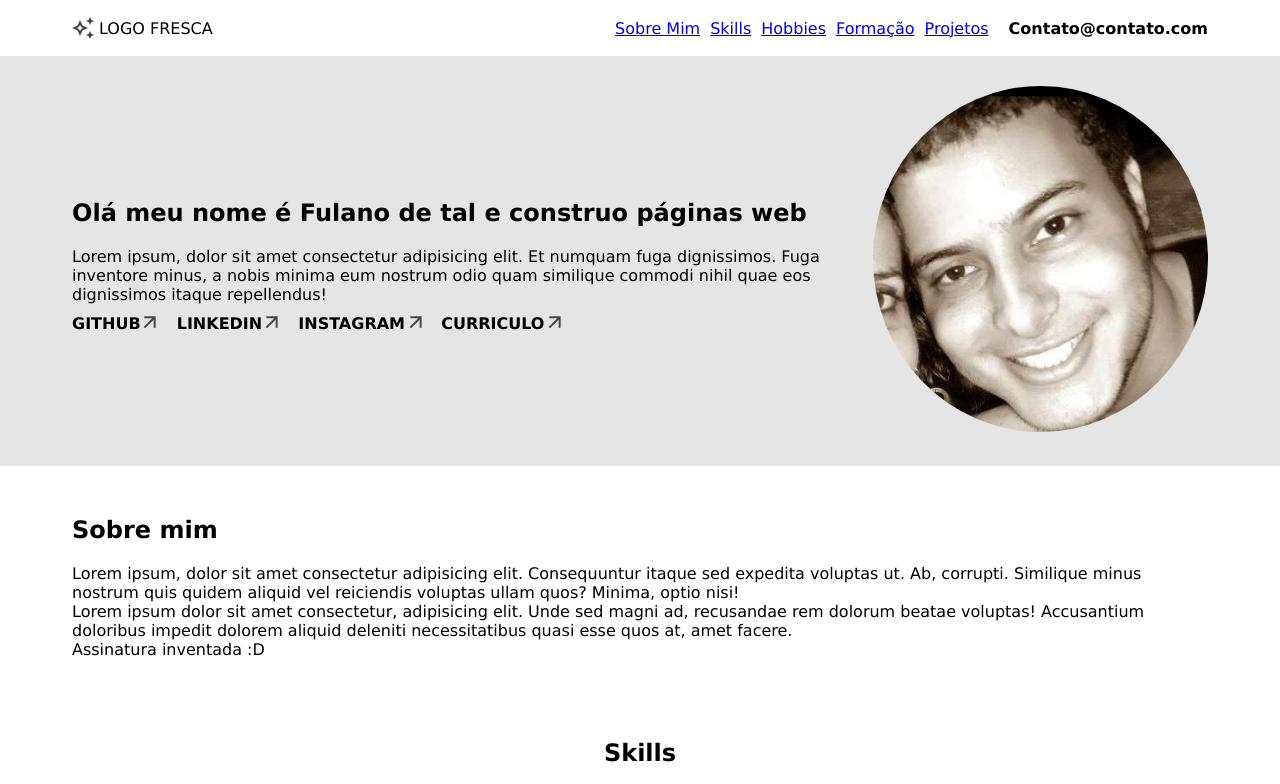
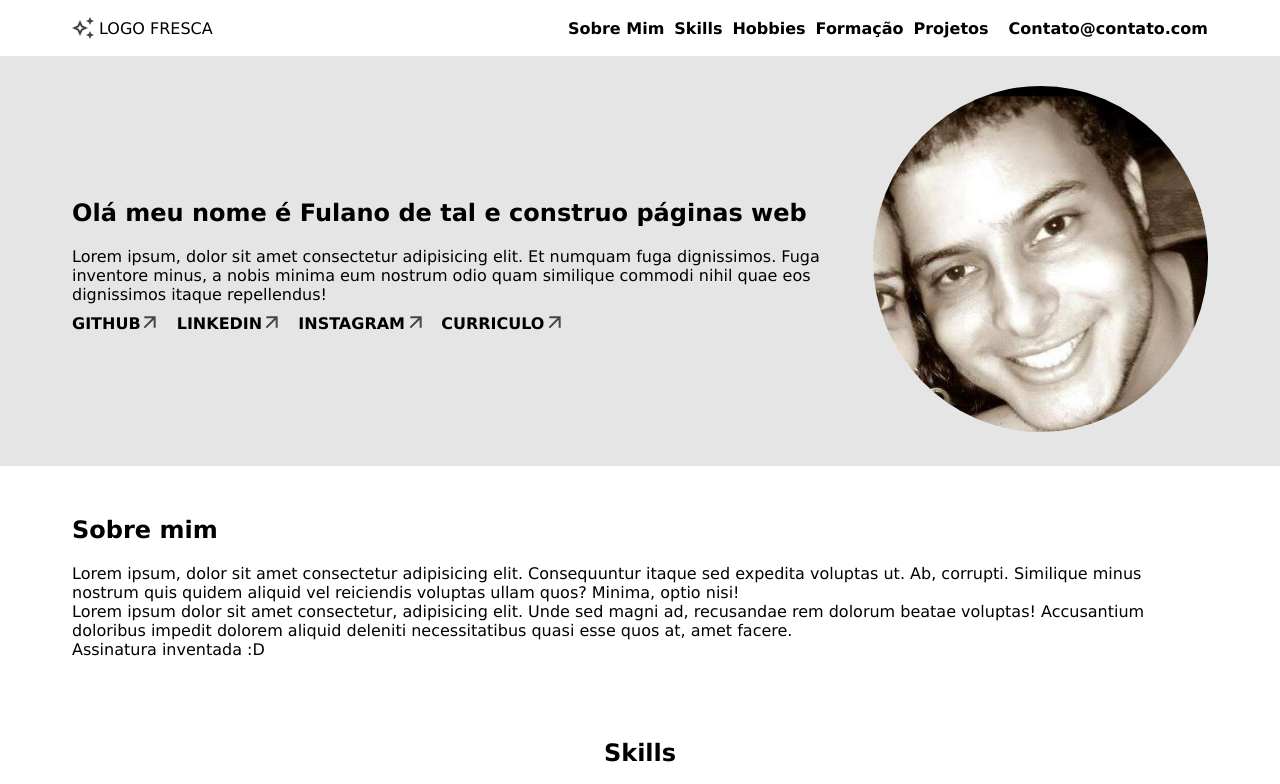
Before and after one commit to thi-ribeiro/portfolio, a plain HTML site: page Index.html in a window 1280 px wide. Shown: the top 784 px of the page. Drawn offline with Linux system fonts and the light colour scheme.

Commit message:
modified:   css/site.css

```diff
--- a/css/site.css
+++ b/css/site.css
@@ -5,6 +5,16 @@ body {
         sans-serif;
 
     margin: 0;
+}
+
+a {
+    text-decoration: none;
+    transition: color 500ms ease-in-out 0s;
+    color: rgba(0, 0, 0, 1);
+}
+
+a:hover {
+    color: #739fda96;
 }
 
 input[type="button"] {
@@ -19,6 +29,7 @@ input[type="button"] {
     font-size: medium;
     text-transform: uppercase;
 }
+
 input[type="button"]:hover {
     background: #739fda96;
     color: #2a7ae4;
@@ -84,6 +95,7 @@ section {
     display: flex;
     justify-content: space-between;
     padding: 0;
+    font-weight: bold;
 }
 
 .header .menu li {
```
